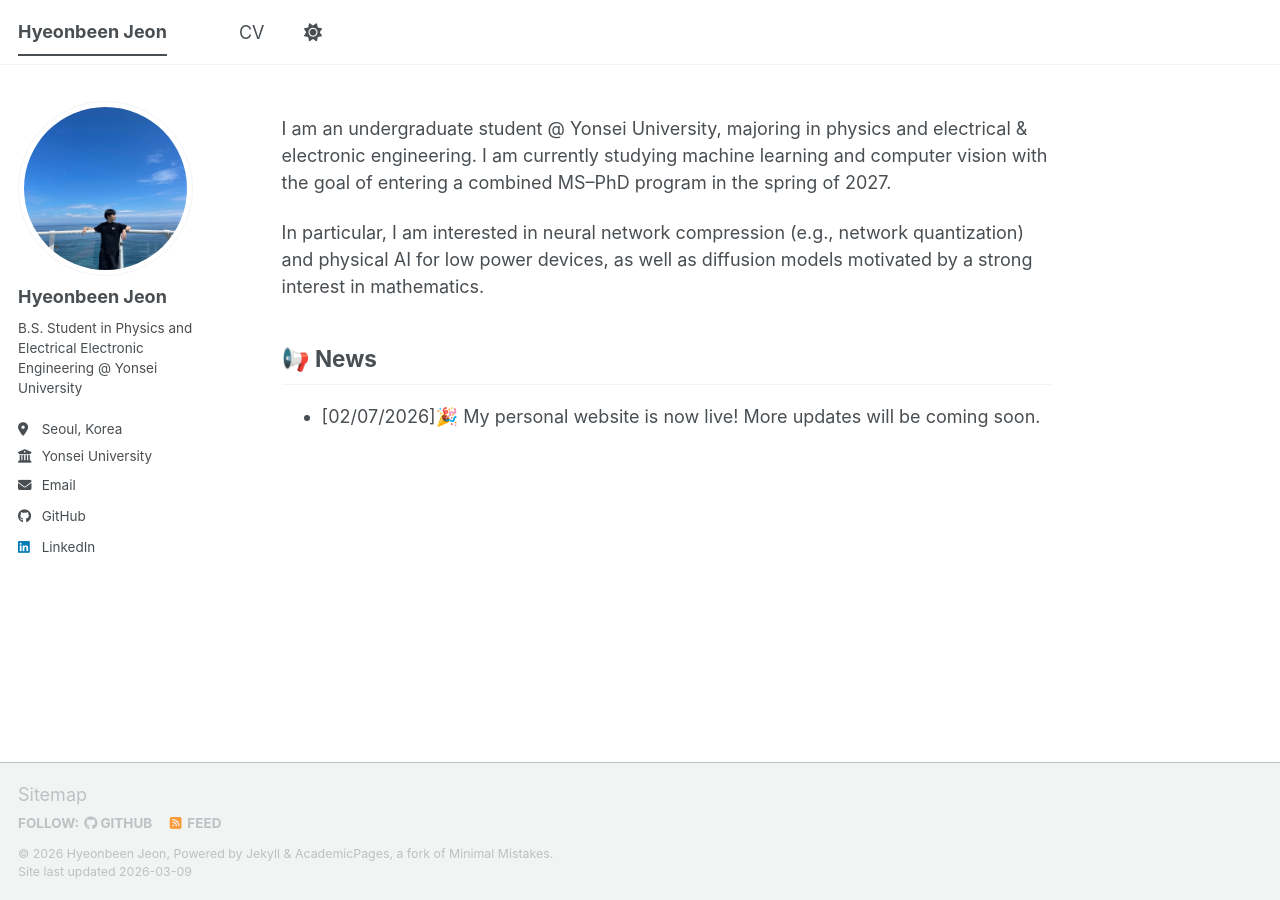
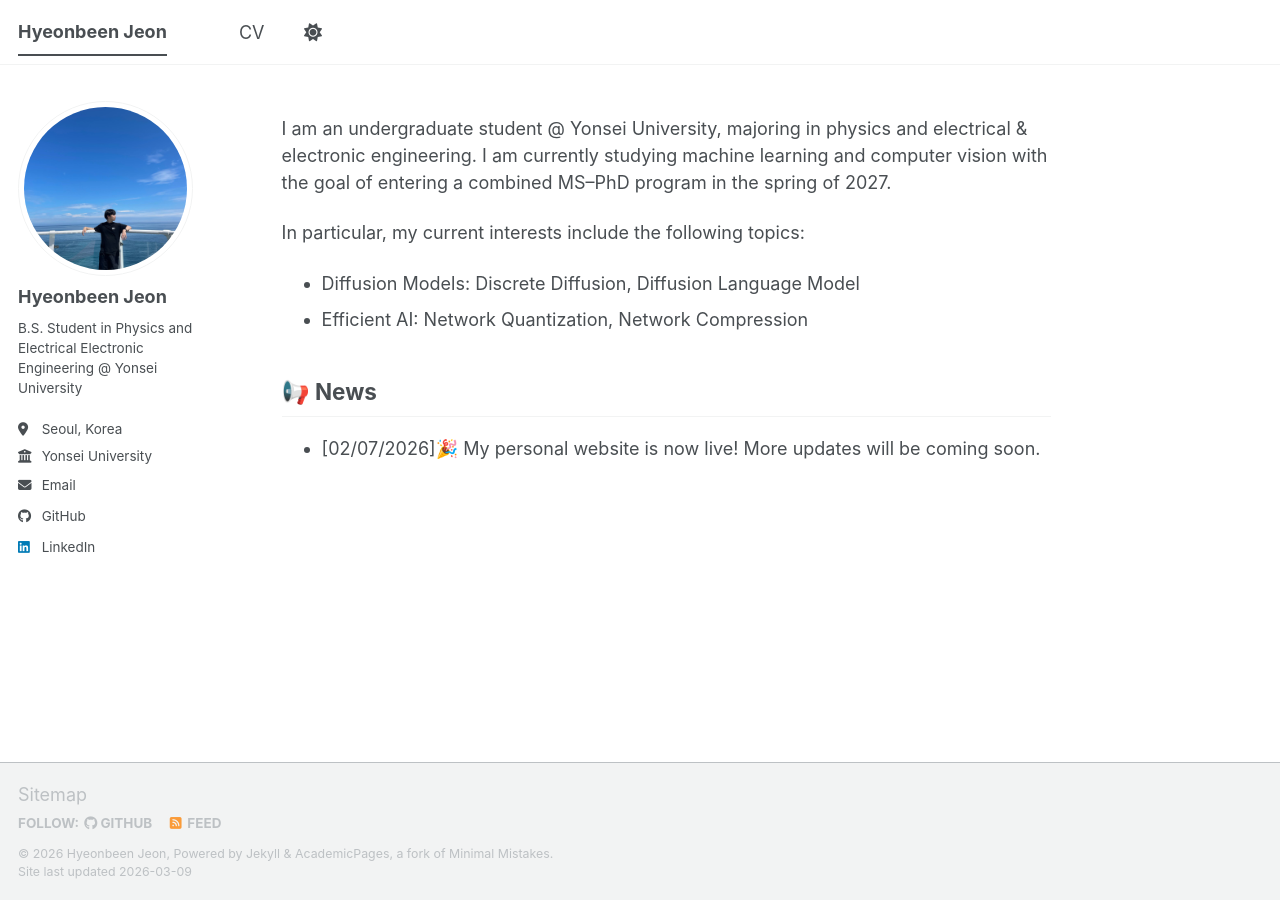
Before and after one commit to jnhnbn01/jnhnbn01.github.io, a Jekyll site: the page built from _pages/about.md, in a window 1280 px wide. Built offline with Jekyll 4.4.1, drawn with Linux system fonts in a browser that asks for light colours; a script bundle is joined from its source files by our own code; library files that are not in the unit come from our copies.

Commit message:
Revise interests section in about.md
Updated interests in machine learning and AI topics.

```diff
--- a/_pages/about.md
+++ b/_pages/about.md
@@ -9,7 +9,10 @@ redirect_from:
 
 I am an undergraduate student @ Yonsei University, majoring in physics and electrical & electronic engineering. I am currently studying machine learning and computer vision with the goal of entering a combined MS–PhD program in the spring of 2027.
 
-In particular, I am interested in neural network compression (e.g., network quantization) and physical AI for low power devices, as well as diffusion models motivated by a strong interest in mathematics.
+In particular, my current interests include the following topics:
+- Diffusion Models: Discrete Diffusion, Diffusion Language Model
+- Efficient AI: Network Quantization, Network Compression
+
 
 ## 📢 News
 <!-- - [02/12/2026] I joined Artificial Intelligence and Information Systems Lab (AI-ISL) @ Yonsei University as an undergraduate researcher. -->
```
